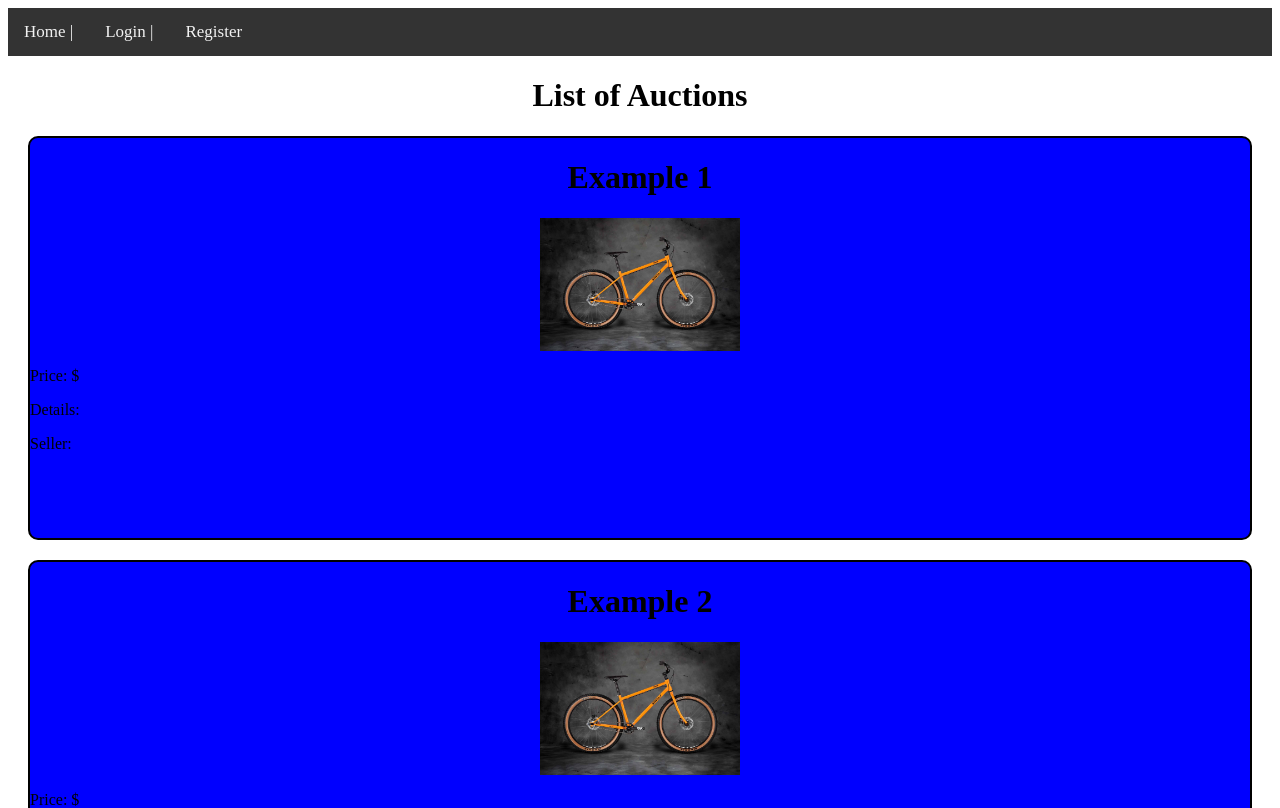
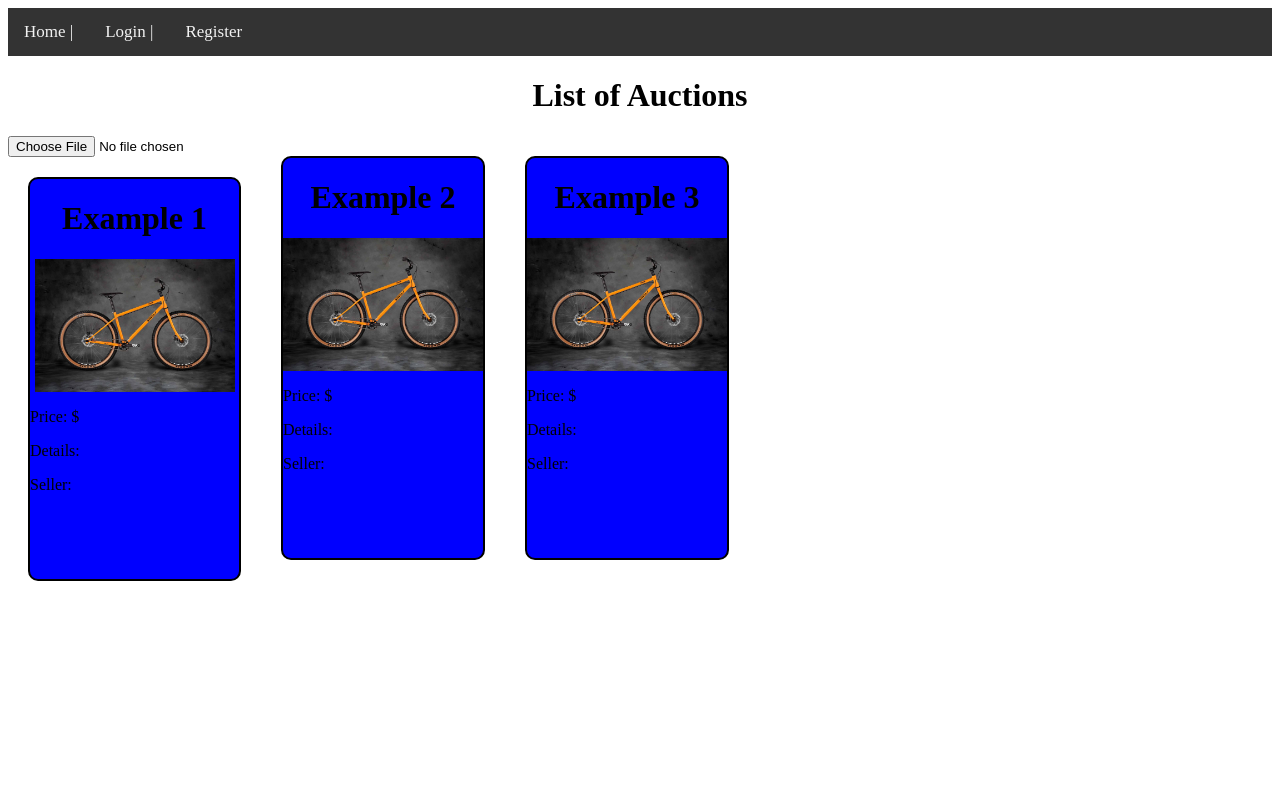
Before and after one commit to Lutsockr/Final-Capstone, a Vue app in the folder vue/: page / in a window 1280 px wide. Shown: the top 808 px of the page. Built offline with nearby package versions, Linux system fonts and the light colour scheme.

Commit message:
added the ability to import an image

```diff
--- a/vue/src/components/CardFormat.vue
+++ b/vue/src/components/CardFormat.vue
@@ -1,8 +1,13 @@
 <template>
+<div class = 'a'>
 <div>
-<div>
+
+    <div>
+      <img src: previewImage class="uploading-image" />
+      <input type="file" accept="image/pdf" @change=uploadImage>
+    </div>
+
   <div class="card">
-
       <h1 class="title">Example 1</h1>
       <img style="width:200px" class="center" href src="../img/Bike.jpg">
       <p> Price: $</p>
@@ -10,11 +15,11 @@
       <div>
       <p class="seller"> Seller: </p>
       </div>
+  </div>
 
   </div>
-  </div>
+
   <div class="card">
-
       <h1 class="title">Example 2</h1>
       <img style="width:200px" class="center" href src="../img/Bike.jpg">
       <p> Price: $</p>
@@ -22,10 +27,9 @@
       <div>
       <p class="seller"> Seller: </p>
       </div>
+  </div>
 
-  </div>
   <div class="card">
-
       <h1 class="title">Example 3</h1>
       <img style="width:200px" class="center" href src="../img/Bike.jpg">
       <p> Price: $</p>
@@ -33,18 +37,38 @@
       <div>
       <p class="seller"> Seller: </p>
       </div>
-
   </div>
 </div>
 </template>
 
 <script>
 export default {
-
-}
+        name:'imageUpload',
+        data(){
+            return{
+               previewImage: null
+            }
+        },
+        methods:{
+            uploadImage(e){
+                const image = e.target.files[0];
+                const reader = new FileReader();
+                reader.readAsDataURL(image);
+                reader.onload = e =>{
+                    this.previewImage = e.target.result;
+                    console.log(this.previewImage);
+                };
+            }
+        }
+     }  // missing closure added
 </script>
 
 <style>
+
+.uploading-image{
+     display:flex;
+   }
+
 .card{
    border-radius: 10px;
     border: 2px solid black;
@@ -69,4 +93,9 @@ text-align: left;
   width: 50%;
 }
 
+.a {
+    display: flex;
+}
+
+
 </style>
```
Also changed, not shown: 1 other file (tests, documents, lock files or other folders).
